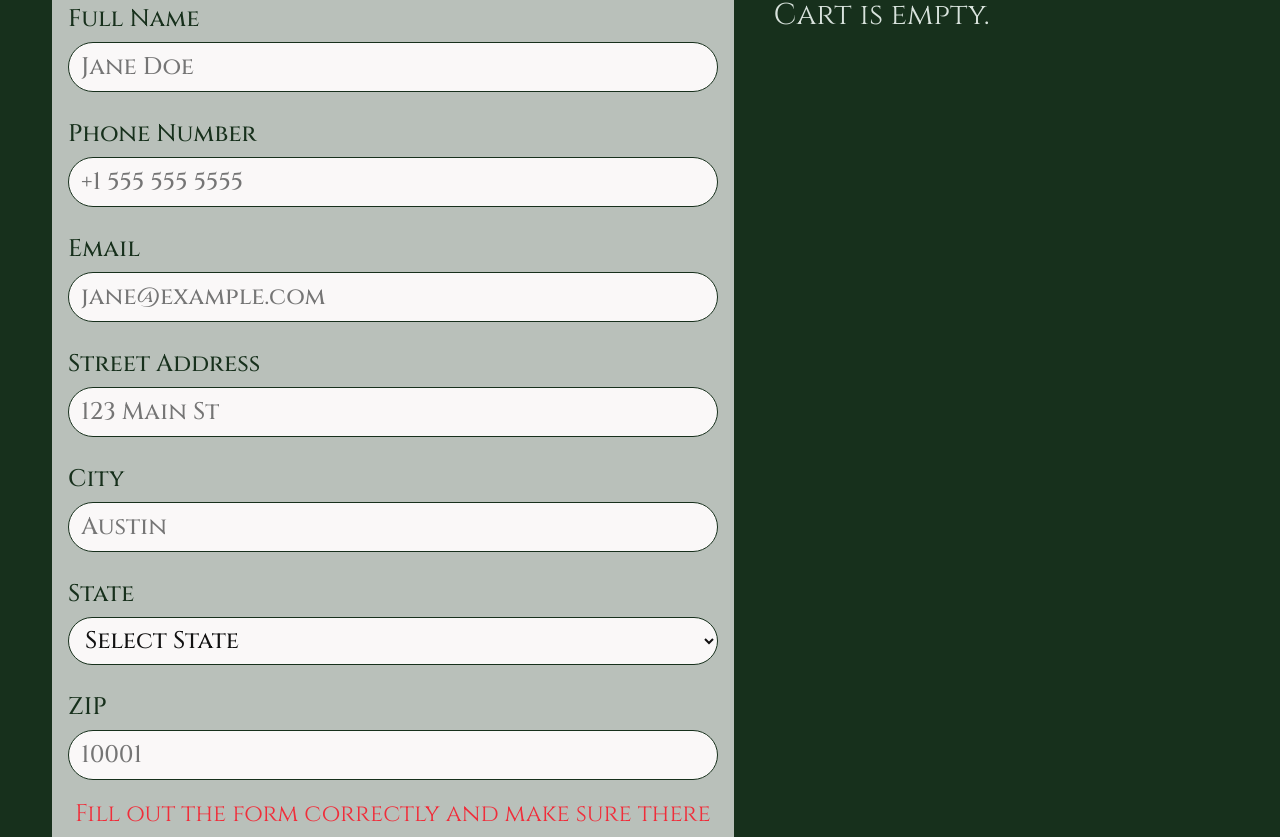
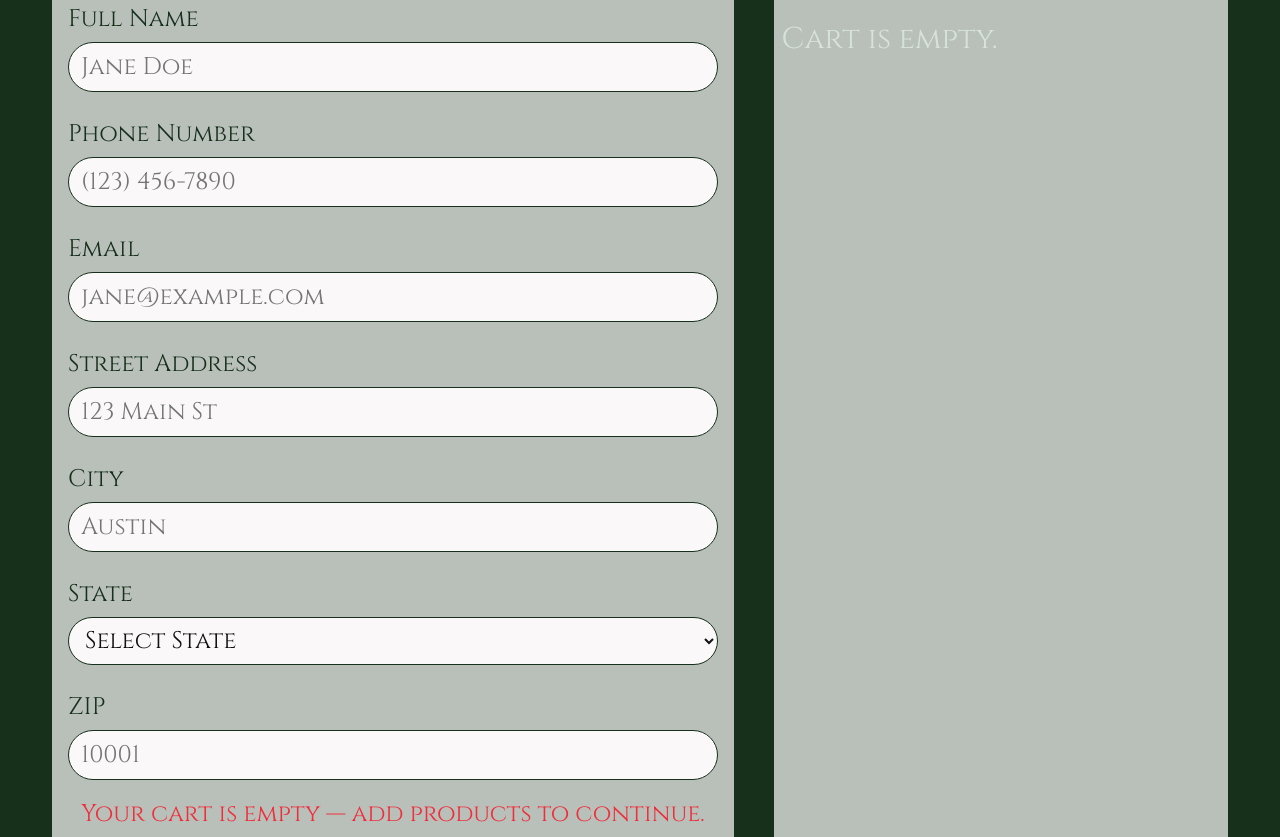
Before and after one commit to AnStacy/Souvenir-Shop, a Next.js app: page /checkout in a window 1280 px wide. Shown: the part 263-1100 px from the top of the page. Built offline with nearby package versions, Linux system fonts and the light colour scheme.

Commit message:
Add checkout schema

```diff
--- a/src/app/checkout/page.js
+++ b/src/app/checkout/page.js
@@ -1,78 +1,43 @@
 "use client";
 
-import { useMemo, useState } from "react";
+import { useCallback, useMemo, useState } from "react";
+import { useForm, Controller } from "react-hook-form";
+import { zodResolver } from "@hookform/resolvers/zod";
+import { checkoutSchema, US_STATES } from "../../lib/validation/checkoutSchema";
 import { useCart } from "../context/CartContext";
 import styles from "../page.module.css";
-
-const US_STATES = [
-  "AL",
-  "AK",
-  "AZ",
-  "AR",
-  "CA",
-  "CO",
-  "CT",
-  "DE",
-  "FL",
-  "GA",
-  "HI",
-  "ID",
-  "IL",
-  "IN",
-  "IA",
-  "KS",
-  "KY",
-  "LA",
-  "ME",
-  "MD",
-  "MA",
-  "MI",
-  "MN",
-  "MS",
-  "MO",
-  "MT",
-  "NE",
-  "NV",
-  "NH",
-  "NJ",
-  "NM",
-  "NY",
-  "NC",
-  "ND",
-  "OH",
-  "OK",
-  "OR",
-  "PA",
-  "RI",
-  "SC",
-  "SD",
-  "TN",
-  "TX",
-  "UT",
-  "VT",
-  "VA",
-  "WA",
-  "WV",
-  "WI",
-  "WY",
-];
+import Image from "next/image";
 
 const fmt = (n) =>
   new Intl.NumberFormat("en-US", { style: "currency", currency: "USD" }).format(
     n
   );
 
-const isEmail = (v) => /^[^\s@]+@[^\s@]+\.[^\s@]+$/.test(v.trim());
-
-const isUSPhone = (v) =>
-  /^(\+1\s?)?(\(?\d{3}\)?[\s-]?)\d{3}[\s-]?\d{4}$/.test(v.trim());
-
-const isZip = (v) => /^\d{5}$/.test(v.trim());
+const formatPhone = (input) => {
+  const digits = input.replace(/\D/g, "").slice(0, 10);
+  const p1 = digits.slice(0, 3);
+  const p2 = digits.slice(3, 6);
+  const p3 = digits.slice(6, 10);
+  if (digits.length > 6) return `(${p1}) ${p2}-${p3}`;
+  if (digits.length > 3) return `(${p1}) ${p2}`;
+  if (digits.length > 0) return `(${p1}`;
+  return "";
+};
 
 export default function CheckoutPage() {
   const { items, totals } = useCart();
 
-  const [form, setForm] = useState({
+  const {
+    control,
+    register,
+    handleSubmit,
+    formState: { errors, isValid, isSubmitting },
+    setValue,
+    trigger,
+  } = useForm({
+    mode: "onTouched",
+    resolver: zodResolver(checkoutSchema),
+    defaultValues: {
       fullName: "",
       phone: "",
       email: "",
@@ -80,73 +45,87 @@ export default function CheckoutPage() {
       city: "",
       state: "",
       zip: "",
+    },
   });
 
-  const [touched, setTouched] = useState({});
+  const cartIsEmpty = items.length === 0;
 
-  const errors = useMemo(() => {
-    const e = {};
-    if (form.fullName.trim().length < 2)
-      e.fullName = "Enter your name (min: 2 symbols)";
-    if (!isUSPhone(form.phone)) e.phone = "Phone number (+1 555 555 5555)";
-    if (!isEmail(form.email)) e.email = "Invalid email";
-    if (!form.street.trim()) e.street = "Street required";
-    if (!form.city.trim()) e.city = "City required";
-    if (!US_STATES.includes(form.state)) e.state = "Choose state";
-    if (!isZip(form.zip)) e.zip = "ZIP - 5 numbers";
-    return e;
-  }, [form]);
+  const onSubmit = async (data) => {
+    if (cartIsEmpty) return;
 
-  const isValid = Object.keys(errors).length === 0 && items.length > 0;
+    alert(
+      "Form is valid ✅ (RHF + Zod). Next: create Stripe Checkout session."
+    );
+  };
 
-  const onChange = (key) => (e) =>
-    setForm((f) => ({ ...f, [key]: e.target.value }));
-
-  const onBlur = (key) => () => setTouched((t) => ({ ...t, [key]: true }));
+  const showFormHint = !isValid || cartIsEmpty;
 
   return (
     <main className={styles.container}>
       <h1 className={styles.title}>Checkout</h1>
 
-      <div className={styles.gridCheckout}>
-        <section className={styles.card}>
-          <h2 className={styles.sectionTitle}>Contacts</h2>
+      <form
+        className={styles.gridCheckout}
+        onSubmit={handleSubmit(onSubmit)}
+        noValidate
+      >
+        <section className={styles.card} aria-labelledby="billing-title">
+          <h2 id="billing-title" className={styles.sectionTitle}>
+            Contacts
+          </h2>
 
           {/* Name */}
           <label className={styles.label}>
             Full Name
             <input
               className={`${styles.input} ${
-                touched.fullName && errors.fullName ? styles.inputError : ""
+                errors.fullName ? styles.inputError : ""
               }`}
               type="text"
-              value={form.fullName}
-              onChange={onChange("fullName")}
-              onBlur={onBlur("fullName")}
               placeholder="Jane Doe"
               autoComplete="name"
+              {...register("fullName")}
+              aria-invalid={!!errors.fullName}
+              aria-describedby={errors.fullName ? "err-fullName" : undefined}
             />
-            {touched.fullName && errors.fullName && (
-              <span className={styles.error}>{errors.fullName}</span>
+            {errors.fullName && (
+              <span id="err-fullName" className={styles.error} role="alert">
+                {errors.fullName.message}
+              </span>
             )}
           </label>
 
           {/* Phone */}
           <label className={styles.label}>
             Phone Number
+            <Controller
+              name="phone"
+              control={control}
+              render={({ field: { value, onChange, onBlur } }) => (
                 <input
                   className={`${styles.input} ${
-                touched.phone && errors.phone ? styles.inputError : ""
+                    errors.phone ? styles.inputError : ""
                   }`}
                   type="tel"
-              value={form.phone}
-              onChange={onChange("phone")}
-              onBlur={onBlur("phone")}
-              placeholder="+1 555 555 5555"
+                  inputMode="tel"
+                  placeholder="(123) 456-7890"
                   autoComplete="tel"
+                  value={value}
+                  onChange={(e) => {
+                    const masked = formatPhone(e.target.value);
+                    onChange(masked);
+                    trigger("phone");
+                  }}
+                  onBlur={onBlur}
+                  aria-invalid={!!errors.phone}
+                  aria-describedby={errors.phone ? "err-phone" : undefined}
                 />
-            {touched.phone && errors.phone && (
-              <span className={styles.error}>{errors.phone}</span>
+              )}
+            />
+            {errors.phone && (
+              <span id="err-phone" className={styles.error} role="alert">
+                {errors.phone.message}
+              </span>
             )}
           </label>
 
@@ -155,17 +134,20 @@ export default function CheckoutPage() {
             Email
             <input
               className={`${styles.input} ${
-                touched.email && errors.email ? styles.inputError : ""
+                errors.email ? styles.inputError : ""
               }`}
               type="email"
-              value={form.email}
-              onChange={onChange("email")}
-              onBlur={onBlur("email")}
+              inputMode="email"
               placeholder="jane@example.com"
               autoComplete="email"
+              {...register("email")}
+              aria-invalid={!!errors.email}
+              aria-describedby={errors.email ? "err-email" : undefined}
             />
-            {touched.email && errors.email && (
-              <span className={styles.error}>{errors.email}</span>
+            {errors.email && (
+              <span id="err-email" className={styles.error} role="alert">
+                {errors.email.message}
+              </span>
             )}
           </label>
 
@@ -174,17 +156,19 @@ export default function CheckoutPage() {
             Street Address
             <input
               className={`${styles.input} ${
-                touched.street && errors.street ? styles.inputError : ""
+                errors.street ? styles.inputError : ""
               }`}
               type="text"
-              value={form.street}
-              onChange={onChange("street")}
-              onBlur={onBlur("street")}
               placeholder="123 Main St"
               autoComplete="address"
+              {...register("street")}
+              aria-invalid={!!errors.street}
+              aria-describedby={errors.street ? "err-street" : undefined}
             />
-            {touched.street && errors.street && (
-              <span className={styles.error}>{errors.street}</span>
+            {errors.street && (
+              <span id="err-street" className={styles.error} role="alert">
+                {errors.street.message}
+              </span>
             )}
           </label>
 
@@ -193,17 +177,19 @@ export default function CheckoutPage() {
             City
             <input
               className={`${styles.input} ${
-                touched.city && errors.city ? styles.inputError : ""
+                errors.city ? styles.inputError : ""
               }`}
               type="text"
-              value={form.city}
-              onChange={onChange("city")}
-              onBlur={onBlur("city")}
               placeholder="Austin"
               autoComplete="address"
+              {...register("city")}
+              aria-invalid={!!errors.city}
+              aria-describedby={errors.city ? "err-city" : undefined}
             />
-            {touched.city && errors.city && (
-              <span className={styles.error}>{errors.city}</span>
+            {errors.city && (
+              <span id="err-city" className={styles.error} role="alert">
+                {errors.city.message}
+              </span>
             )}
           </label>
 
@@ -212,12 +198,12 @@ export default function CheckoutPage() {
             State
             <select
               className={`${styles.input} ${
-                touched.state && errors.state ? styles.inputError : ""
+                errors.state ? styles.inputError : ""
               }`}
-              value={form.state}
-              onChange={onChange("state")}
-              onBlur={onBlur("state")}
+              {...register("state")}
               autoComplete="address"
+              aria-invalid={!!errors.state}
+              aria-describedby={errors.state ? "err-state" : undefined}
             >
               <option value="">Select State</option>
               {US_STATES.map((s) => (
@@ -226,8 +212,10 @@ export default function CheckoutPage() {
                 </option>
               ))}
             </select>
-            {touched.state && errors.state && (
-              <span className={styles.error}>{errors.state}</span>
+            {errors.state && (
+              <span id="err-state" className={styles.error} role="alert">
+                {errors.state.message}
+              </span>
             )}
           </label>
 
@@ -236,50 +224,48 @@ export default function CheckoutPage() {
             ZIP
             <input
               className={`${styles.input} ${
-                touched.zip && errors.zip ? styles.inputError : ""
+                errors.zip ? styles.inputError : ""
               }`}
               type="text"
-              value={form.zip}
-              onChange={onChange("zip")}
-              onBlur={onBlur("zip")}
               placeholder="10001"
               inputMode="numeric"
               autoComplete="postal-code"
+              {...register("zip")}
+              aria-invalid={!!errors.zip}
+              aria-describedby={errors.zip ? "err-zip" : undefined}
             />
-            {touched.zip && errors.zip && (
-              <span className={styles.error}>{errors.zip}</span>
+            {errors.zip && (
+              <span id="err-zip" className={styles.error} role="alert">
+                {errors.zip.message}
+              </span>
             )}
           </label>
 
-          {!isValid && (
-            <div className={styles.noteSmall}>
-              Fill out the form correctly and make sure there are items in your
-              cart.
+          {showFormHint && (
+            <div className={styles.noteSmall} aria-live="polite">
+              {cartIsEmpty
+                ? "Your cart is empty — add products to continue."
+                : "Fill out the form correctly to continue."}
             </div>
           )}
 
           {/* Btn */}
           <button
+            type="submit"
             className={styles.payBtn}
-            disabled={!isValid}
-            onClick={() => {
-              alert("Form is Valid");
-            }}
+            disabled={!isValid || isSubmitting || cartIsEmpty}
+            aria-busy={isSubmitting}
+            aria-disabled={!isValid || cartIsEmpty}
           >
-            Pay
+            {isSubmitting ? "Processing..." : "Pay"}
           </button>
-
-          {/* If cart is empty */}
-          {items.length === 0 && (
-            <div className={styles.note}>
-              Your cart is empty — add products to continue.
-            </div>
-          )}
         </section>
 
-        <aside className="styles.card">
-          <h2 className={styles.sectionTitle}>Order Summary</h2>
-          {items.length === 0 ? (
+        <aside className={styles.card} aria-labelledby="summary-title">
+          <h2 id="summary-title" className={styles.sectionTitle}>
+            Order Summary
+          </h2>
+          {cartIsEmpty ? (
             <p className={styles.empty}> Cart is empty.</p>
           ) : (
             <>
@@ -292,10 +278,12 @@ export default function CheckoutPage() {
                 {items.map((it) => (
                   <li key={it.id} className={styles.summaryItem}>
                     <div className={styles.summaryRowLeft}>
-                      <img
+                      <Image
                         className={styles.thumb}
                         src={it.image}
                         alt={it.name}
+                        width={400}
+                        height={400}
                       />
                       <div>
                         <div className={styles.itemName}>{it.name}</div>
@@ -310,7 +298,7 @@ export default function CheckoutPage() {
             </>
           )}
         </aside>
-      </div>
+      </form>
     </main>
   );
 }
--- /dev/null
+++ b/src/lib/validation/checkoutSchema.js
@@ -0,0 +1,83 @@
+import { z } from "zod";
+
+export const US_STATES = [
+  "AL",
+  "AK",
+  "AZ",
+  "AR",
+  "CA",
+  "CO",
+  "CT",
+  "DE",
+  "FL",
+  "GA",
+  "HI",
+  "ID",
+  "IL",
+  "IN",
+  "IA",
+  "KS",
+  "KY",
+  "LA",
+  "ME",
+  "MD",
+  "MA",
+  "MI",
+  "MN",
+  "MS",
+  "MO",
+  "MT",
+  "NE",
+  "NV",
+  "NH",
+  "NJ",
+  "NM",
+  "NY",
+  "NC",
+  "ND",
+  "OH",
+  "OK",
+  "OR",
+  "PA",
+  "RI",
+  "SC",
+  "SD",
+  "TN",
+  "TX",
+  "UT",
+  "VT",
+  "VA",
+  "WA",
+  "WV",
+  "WI",
+  "WY",
+];
+
+const onlyDigits = (v) => v.replace(/\D/g, "");
+
+export const checkoutSchema = z.object({
+  fullName: z.string().trim().min(2, "Enter your name (min: 2 symbols)"),
+
+  email: z.string().trim().email("Enter a valid email"),
+
+  phone: z
+    .string()
+    .trim()
+    .refine((v) => onlyDigits(v).length === 10, "Phone must contain 10 digits"),
+
+  street: z.string().trim().min(5, "Street required"),
+
+  city: z.string().trim().min(2, "Enter a valid city"),
+
+  state: z
+    .string()
+    .trim()
+    .refine((v) => US_STATES.includes(v), {
+      message: "Choose a state",
+    }),
+
+  zip: z
+    .string()
+    .trim()
+    .regex(/^\d{5}(-\d{4})?$/, "ZIP must be 5 digits"),
+});
```
Also changed, not shown: package.json (+8 -3 lines), src/app/cart/page.js (+8 -1 lines), src/app/layout.js (+24 -0 lines), src/app/page.js (+9 -2 lines), public/cover.png (added), 1 other file (tests, documents, lock files or other folders). Lines whose indentation alone changed are shown as unchanged.
